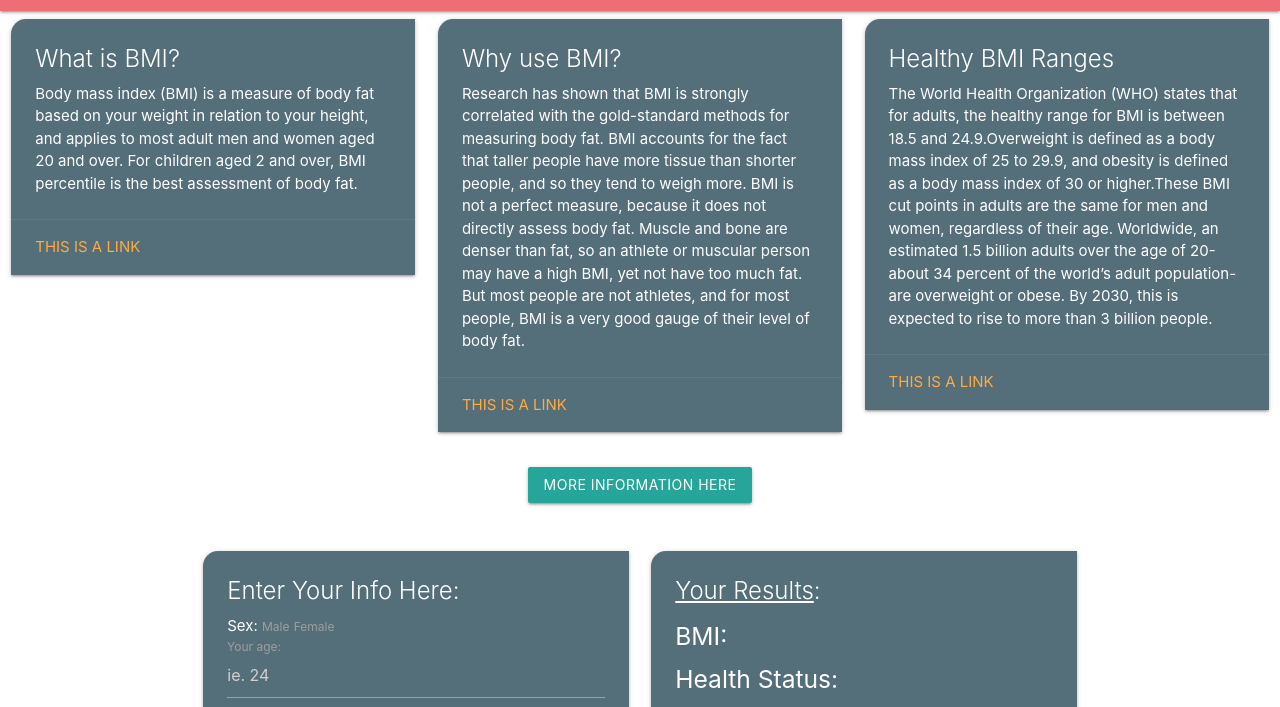
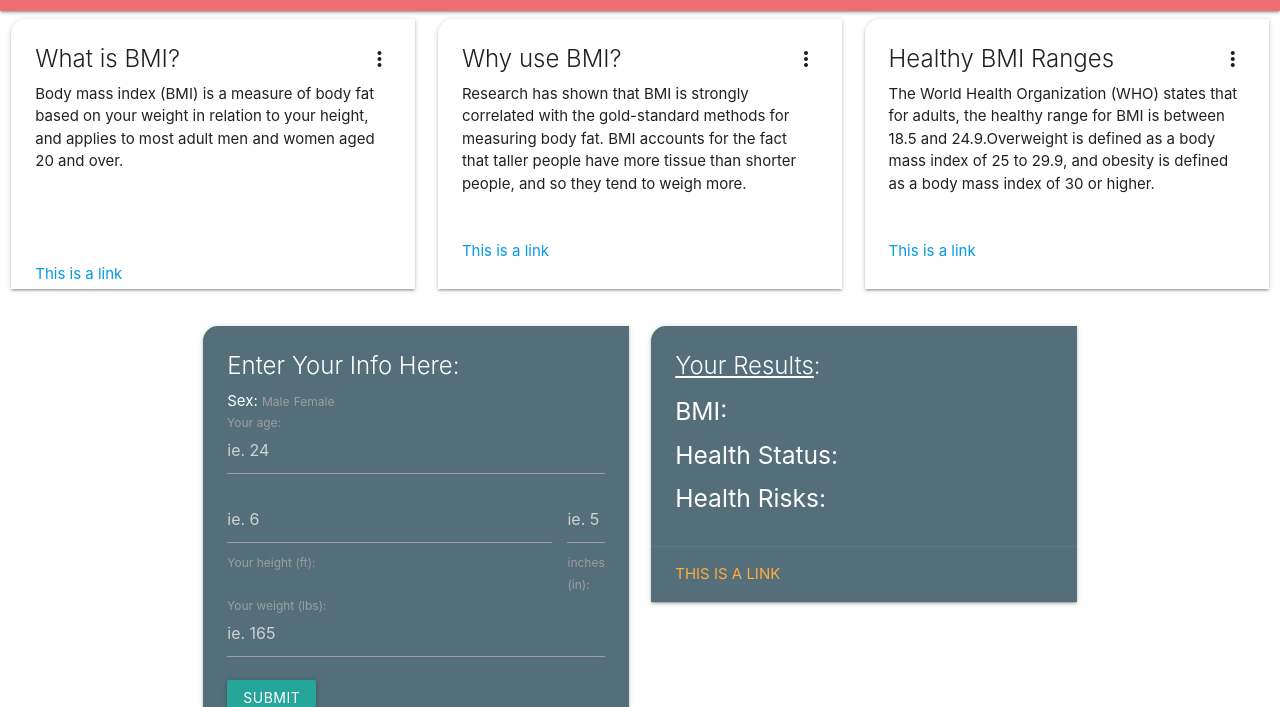
Before and after one commit to tkeesling/q1-project, a plain HTML site: page index.html in a window 1280 px wide. Shown: the part 53-760 px from the top of the page. Drawn offline with nearby package versions, Linux system fonts and the light colour scheme.

Commit message:
new cards added

```diff
--- a/index.html
+++ b/index.html
@@ -19,64 +19,61 @@
     <nav>
       <div class="nav-wrapper">
         <a href="#" class="brand-logo center">Tyler's BMI Calculator</a>
-        <ul id="nav-mobile" class="left hide-on-med-and-down">
-          <!-- <li><a href="sass.html">Sass</a></li>
-          <li><a href="badges.html">Components</a></li>
-          <li><a href="collapsible.html">JavaScript</a></li> -->
-        </ul>
       </div>
     </nav>
   </header>
   <main class="">
     <!-- info section -->
     <section class='infoSection'>
-      <div class="row">
+
+      <div class='row'>
         <div class="col s12 m4 l4">
-          <div class="card blue-grey darken-1">
-            <div class="card-content white-text">
-              <span class="card-title">What is BMI?</span>
-              <p>Body mass index (BMI) is a measure of body fat based on your weight in relation to your height, and applies to most adult men and women aged 20 and over. For children aged 2 and over, BMI percentile is the best assessment of body fat.</p>
+          <div class="card">
+            <div class="card-content top-section-card">
+              <span class="card-title activator grey-text text-darken-4">What is BMI?<i class="material-icons right">more_vert</i></span>
+              <p>Body mass index (BMI) is a measure of body fat based on your weight in relation to your height, and applies to most adult men and women aged 20 and over.</p><br><br><br><br>
+              <p><a href="#">This is a link</a></p>
             </div>
-            <div class="card-action">
-              <a href="#">This is a link</a>
+            <div class="card-reveal">
+              <span class="card-title grey-text text-darken-4">What is BMI?<i class="material-icons right">close</i></span>
+              <p>For children aged 2 and over, BMI percentile is the best assessment of body fat.</p>
             </div>
           </div>
         </div>
 
-        <div class="row">
+        <div class='row'>
           <div class="col s12 m4 l4">
-            <div class="card blue-grey darken-1">
-              <div class="card-content white-text">
-                <span class="card-title">Why use BMI?</span>
-                <p>Research has shown that BMI is strongly correlated with the gold-standard methods for measuring body fat. BMI accounts for the fact that taller people have more tissue than shorter people, and so they tend to weigh more. BMI is not a perfect
-                  measure, because it does not directly assess body fat. Muscle and bone are denser than fat, so an athlete or muscular person may have a high BMI, yet not have too much fat. But most people are not athletes, and for most people, BMI is
-                  a very good gauge of their level of body fat.</p>
+            <div class="card">
+              <div class="card-content top-section-card">
+                <span class="card-title activator grey-text text-darken-4">Why use BMI?<i class="material-icons right">more_vert</i></span>
+                <p>Research has shown that BMI is strongly correlated with the gold-standard methods for measuring body fat. BMI accounts for the fact that taller people have more tissue than shorter people, and so they tend to weigh more.</p><br><br>
+                <p><a href="#">This is a link</a></p>
               </div>
-              <div class="card-action">
-                <a href="#">This is a link</a>
+              <div class="card-reveal">
+                <span class="card-title grey-text text-darken-4">Why use BMI?<i class="material-icons right">close</i></span>
+                <p>BMI is not a perfect measure, because it does not directly assess body fat. Muscle and bone are denser than fat, so an athlete or muscular person may have a high BMI, yet not have too much fat.</p><p> But most people are not athletes, and for most people, BMI is a very good gauge of their level of body fat.</p>
               </div>
             </div>
           </div>
 
-          <div class="row">
+          <div class='row'>
             <div class="col s12 m4 l4">
-              <div class="card blue-grey darken-1">
-                <div class="card-content white-text">
-                  <span class="card-title">Healthy BMI Ranges</span>
-                  <p>The World Health Organization (WHO) states that for adults, the healthy range for BMI is between 18.5 and 24.9.Overweight is defined as a body mass index of 25 to 29.9, and obesity is defined as a body mass index of 30 or higher.These
-                    BMI cut points in adults are the same for men and women, regardless of their age. Worldwide, an estimated 1.5 billion adults over the age of 20-about 34 percent of the world’s adult population-are overweight or obese. By 2030, this
-                    is expected to rise to more than 3 billion people.</p>
+              <div class="card">
+                <div class="card-content top-section-card">
+                  <span class="card-title activator grey-text text-darken-4"><i class="material-icons right">more_vert</i>Healthy BMI Ranges</span>
+                  <p>The World Health Organization (WHO) states that for adults, the healthy range for BMI is between 18.5 and 24.9.Overweight is defined as a body mass index of 25 to 29.9, and obesity is defined as a body mass index of 30 or higher.</p><br><br>
+                  <p><a href="#">This is a link</a></p>
                 </div>
-                <div class="card-action">
-                  <a href="#">This is a link</a>
+                <div class="card-reveal">
+                  <span class="card-title grey-text text-darken-4"><i class="material-icons right">close</i>Healthy BMI Ranges</span>
+                  <p>These BMI cut points in adults are the same for men and women, regardless of their age.</p><p> Worldwide, an estimated 1.5 billion adults over the age of 20-about 34 percent of the world’s adult population-are overweight or obese. By 2030, this is expected to rise to more than 3 billion people.</p>
                 </div>
               </div>
             </div>
-          </div>
 
-          <div class="center-align">
+          <!-- <div class="center-align">
             <a class="center-btn waves-effect waves-light btn">More Information Here</a>
-          </div>
+          </div> -->
 
     </section>
 
@@ -117,7 +114,7 @@
                   <label for="weight">Your weight (lbs):</label>
                 </div>
 
-                <button type="button" name="button" class="btn btn-large waves-effect submitbtn">Submit</button>
+                <button type="button" name="button" class="btn waves-effect submitbtn">Submit</button>
 
               </form>
             </div>
--- a/main.css
+++ b/main.css
@@ -12,8 +12,16 @@ main {
   border-radius: 1rem 0 0 0;
 }
 
-.center-btn {
+.top-section-card {
+  height: 18rem;
+}
+
+.btn {
   text-align: center;
+}
+
+.row {
+  margin-bottom: 5px;
 }
 
 .height-box {
```
